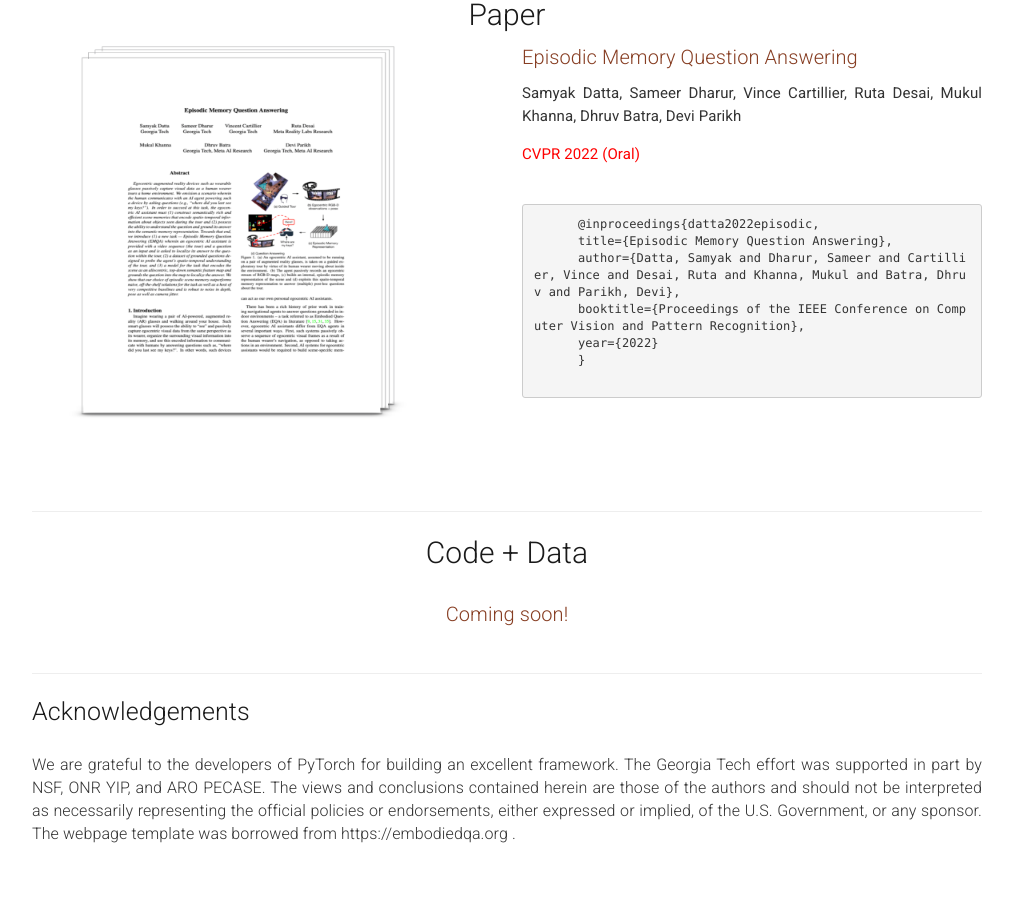
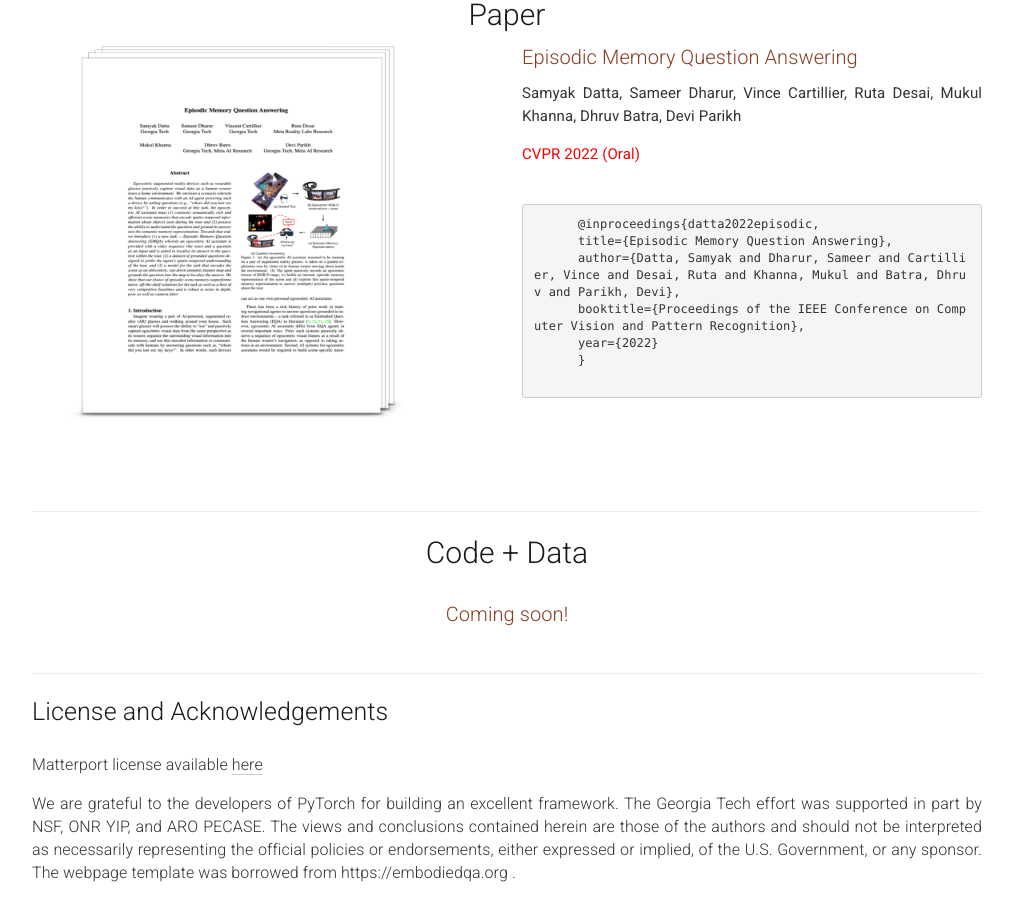
Before and after one commit to samyak-268/emqa, a Jekyll site: the page built from _pages/home.md, in a window 1280 px wide and 900 px high, scrolled down 1959 px. Shown: the whole window, without its empty margins (133-1146 px from the left). Built offline with Jekyll 4.4.1, drawn with Linux system fonts in a browser that asks for light colours; before the commit the page ends 2820 px from its top, so only the background shows below that.

Commit message:
Add MP3D license PDF

```diff
--- a/_pages/home.md
+++ b/_pages/home.md
@@ -236,13 +236,16 @@ The Georgia Tech effort was supported in part by NSF, ONR YIP, and ARO PECASE. T
 {% if page.acknowledgements %}
 <div class="row">
   <div class="col-xs-12">
-    <h2>Acknowledgements</h2>
+    <h2>License and Acknowledgements</h2>
   </div>
 </div>
 <a name="/acknowledgements"></a>
 <div class="row">
   <div class="col-xs-12">
     <p>
+      Matterport license available <a href="{{ "/static/pdf/mp3d_license.pdf" | prepend:site.baseurl }}">here</a>
+    </p>
+    <p>
       {{ page.acknowledgements }}
     </p>
   </div>
```
Also changed, not shown: 3 other files.
